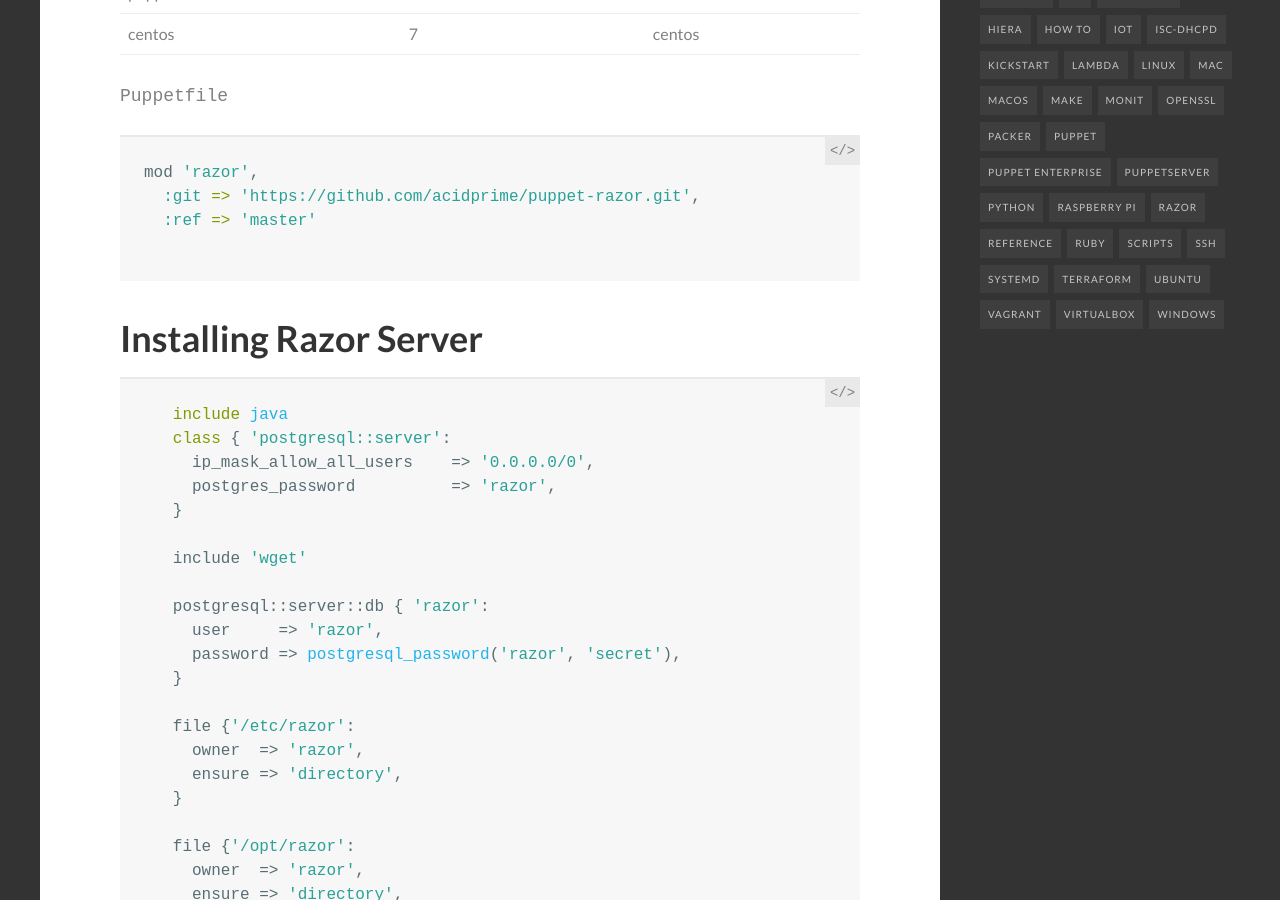
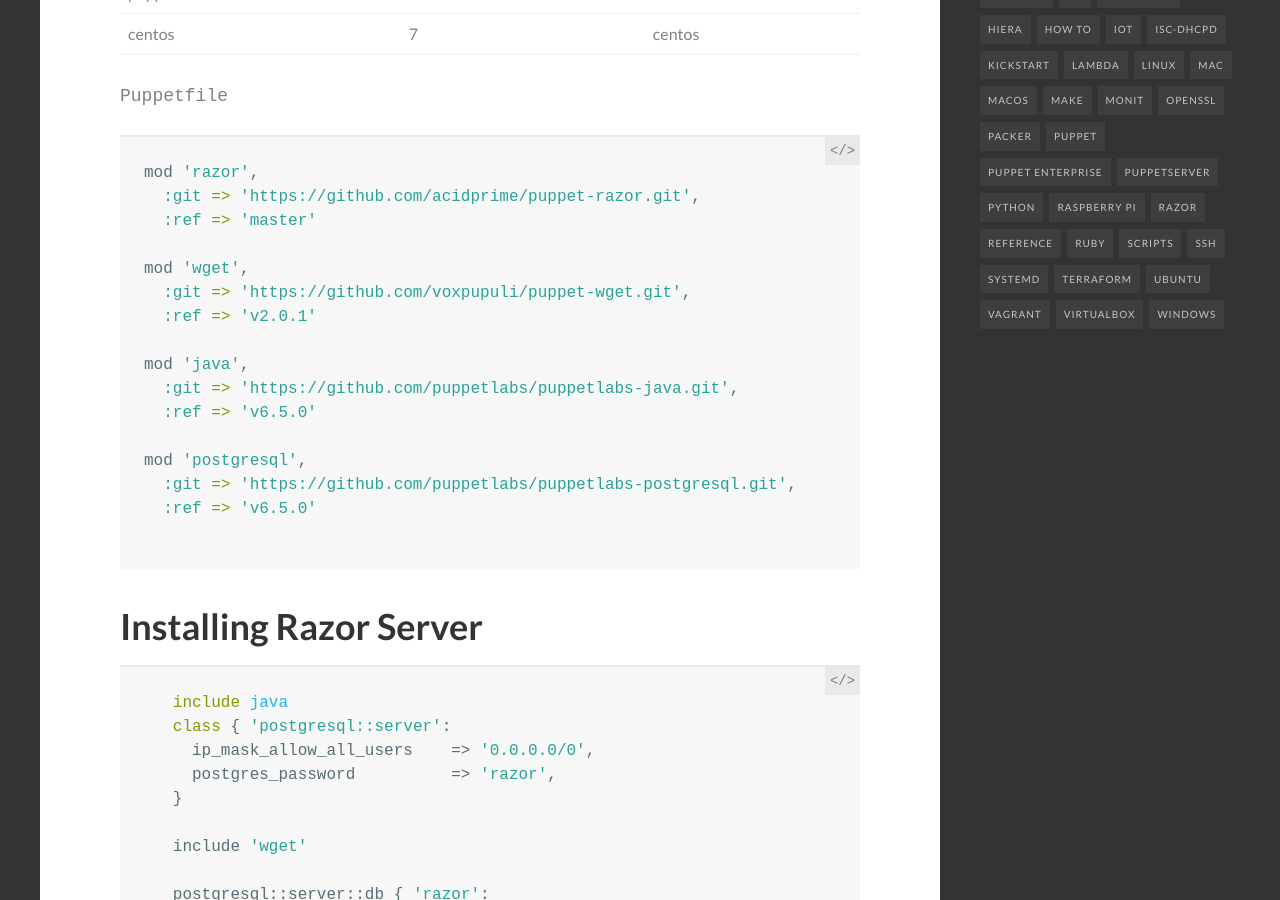
Before and after one commit to homeops-tech/homeops-tech.github.io, a Jekyll site: the page built from _posts/2020-08-09-Razor-and-Cloud-Init.md, in a window 1280 px wide and 900 px high, scrolled down 1376 px. Built offline with Jekyll 4.4.1, drawn with Linux system fonts in a browser that asks for light colours; comment, search, counter and statistics services are not loaded.

Commit message:
Update Puppetfile

````diff
--- a/_posts/2020-08-09-Razor-and-Cloud-Init.md
+++ b/_posts/2020-08-09-Razor-and-Cloud-Init.md
@@ -41,6 +41,18 @@ modern tools to the mix makes it work quite well. Its lack of use can also be at
 mod 'razor',
   :git => 'https://github.com/acidprime/puppet-razor.git',
   :ref => 'master'
+
+mod 'wget',
+  :git => 'https://github.com/voxpupuli/puppet-wget.git',
+  :ref => 'v2.0.1'
+
+mod 'java',
+  :git => 'https://github.com/puppetlabs/puppetlabs-java.git',
+  :ref => 'v6.5.0'
+
+mod 'postgresql',
+  :git => 'https://github.com/puppetlabs/puppetlabs-postgresql.git',
+  :ref => 'v6.5.0'
 
 ```
 
````
